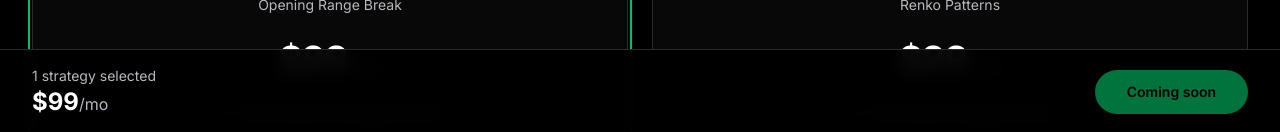
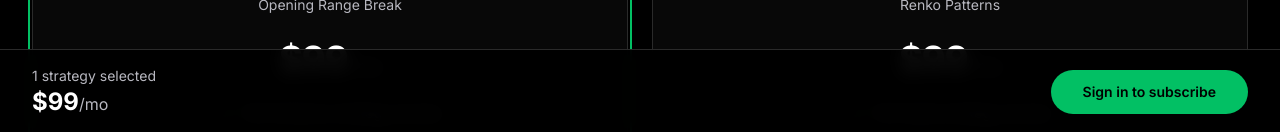
Before and after one commit to FluxTradeLLC/fluxtradenet-next, a Next.js app: page /pricing in a window 1280 px wide. Both pictures are taken after a click on the button 330 px from the left and 713 px from the top of the page. Shown: the part 666-798 px from the top of the page. Built offline with nearby package versions, Linux system fonts and the light colour scheme; no server answers.

Commit message:
allow checkout

```diff
--- a/components/pricing/PricingContent.tsx
+++ b/components/pricing/PricingContent.tsx
@@ -417,10 +417,15 @@ export function PricingContent() {
 
             <button
               type="button"
-              disabled
+              onClick={handleCheckout}
+              disabled={checkoutLoading || !isLoaded}
               className="btn-primary rounded-lg px-8 py-3 text-sm disabled:cursor-not-allowed disabled:opacity-60"
             >
-              Coming soon
+              {checkoutLoading
+                ? "Starting checkout..."
+                : isAuthenticated
+                  ? "Subscribe"
+                  : "Sign in to subscribe"}
             </button>
           </div>
         </div>
```
